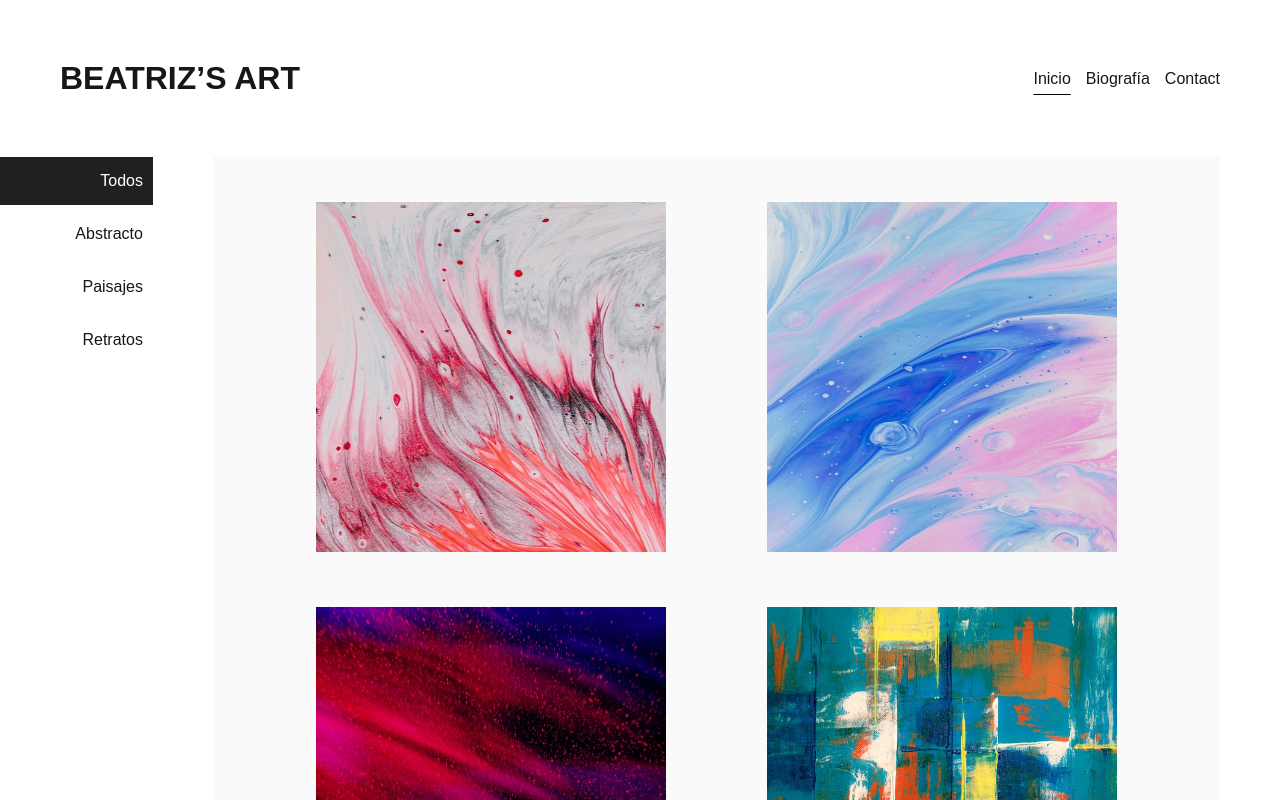
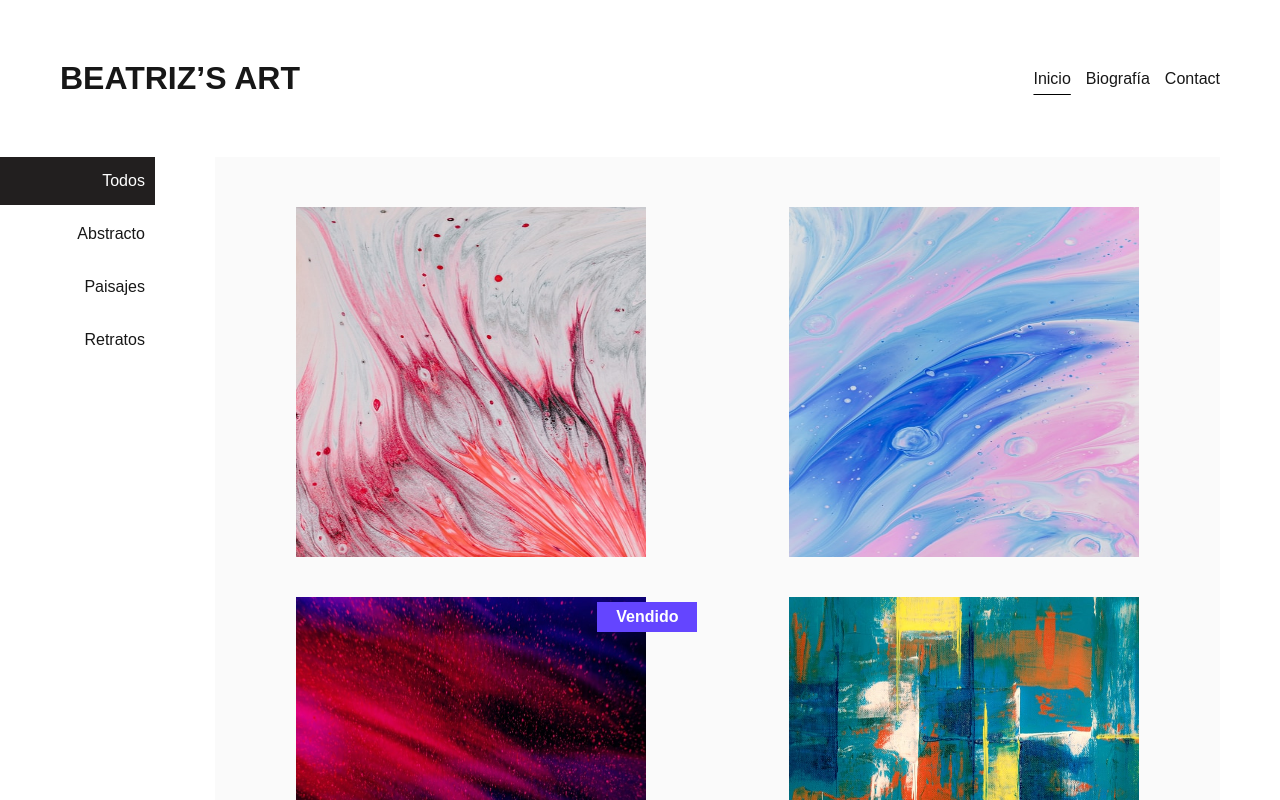
Before and after one commit to daviddiazh/artwork-page, a Next.js app: page / in a window 1280 px wide. Shown: the top 800 px of the page. Built offline with nearby package versions, Linux system fonts and the light colour scheme.

Commit message:
styles: improving the home page

```diff
--- a/src/app/layout.tsx
+++ b/src/app/layout.tsx
@@ -15,7 +15,7 @@ const geistMono = localFont({
 });
 
 export const metadata: Metadata = {
-  title: "Create Next App",
+  title: "BEATRIZ'S ART",
   description: "Generated by create next app",
 };
 
--- a/src/app/page.module.css
+++ b/src/app/page.module.css
@@ -29,23 +29,42 @@
 
 .secondContainer {
     margin: 0 60px;
-    padding: 0px 60px;
+    padding: 0px 30px;
     width: 100%;
     display: grid;
     grid-template-columns: repeat(auto-fill, minmax(min(100%, 27rem), 1fr));
-    grid-gap: 15px;
+    grid-gap: 40px;
     padding-top: 5px;
     padding-bottom: 15px;
     background-color: #fafafa;
+    padding-top: 50px;
+    padding-bottom: 50px;
 }
 
 .imageContainer {
     display: flex;
     justify-content: center;
-    padding-top: 40px;
+    align-items: center;
+    position: relative;
 }
 
 .image {
     width: 350px;
     height: 350px;
 }
+
+.soldText {
+    position: absolute;
+    top: 5px;
+    right: 0px;
+    color: #fff;
+    background-color: #6445FF;
+    width: 100px;
+    height: 30px;
+    z-index: 99;
+    text-align: center;
+    display: flex;
+    align-items: center;
+    justify-content: center;
+    font-weight: 600;
+}
--- a/src/app/page.tsx
+++ b/src/app/page.tsx
@@ -13,6 +13,9 @@ export default function Home() {
 
   useEffect(() => {
     if (opt === 0) setData(artWorks)
+    if (opt === 1) setData(artWorks.filter(d => d.category === 'Abstract'))
+    if (opt === 2) setData(artWorks.filter(d => d.category === 'Landscape'))
+    if (opt === 3) setData(artWorks.filter(d => d.category === 'Portrait'))
   }, [opt])
 
   return (
@@ -68,6 +71,9 @@ export default function Home() {
                   height={200}
                   className={styles.image}
                 />
+                {
+                  item?.state === 'Sold' && <p className={styles.soldText}>Vendido</p>
+                }
               </div>
             ))
           }
--- a/src/mocks/artworks.ts
+++ b/src/mocks/artworks.ts
@@ -47,7 +47,7 @@ export const artWorks = [
         _id: "4",
         name: "Forest Echoes",
         createdAt: "2023-09-05",
-        category: "Nature",
+        category: "Abstract",
         techniques: "Mixed media",
         sizeX: "80",
         sizeY: "100",
@@ -99,7 +99,7 @@ export const artWorks = [
         _id: "8",
         name: "Timeless Heritage",
         createdAt: "2023-03-18",
-        category: "Cultural",
+        category: "Portrait",
         techniques: "Oil and gold leaf",
         sizeX: "70",
         sizeY: "90",
@@ -112,7 +112,7 @@ export const artWorks = [
         _id: "9",
         name: "Timeless Heritage",
         createdAt: "2023-03-18",
-        category: "Cultural",
+        category: "Portrait",
         techniques: "Oil and gold leaf",
         sizeX: "70",
         sizeY: "90",
```
Also changed, not shown: src/assets/menu.png (added), src/assets/sign.svg (added).
